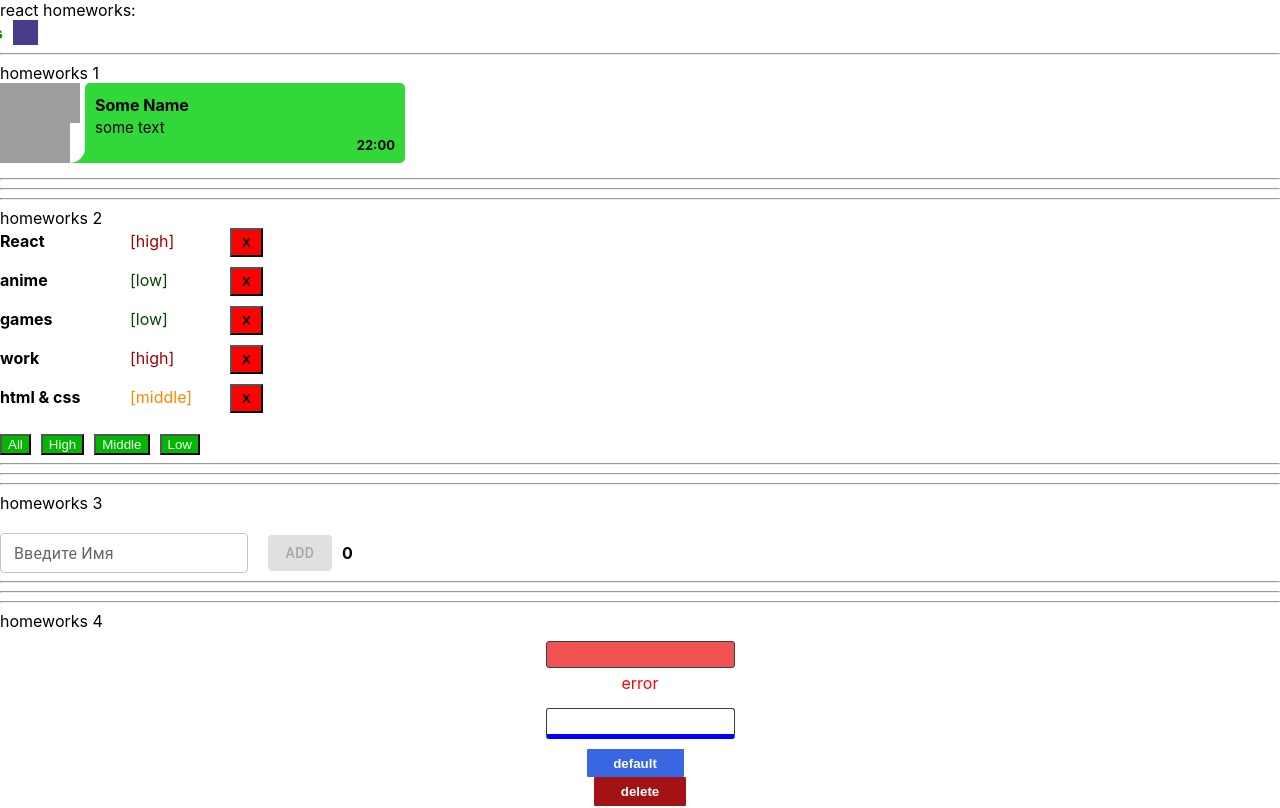
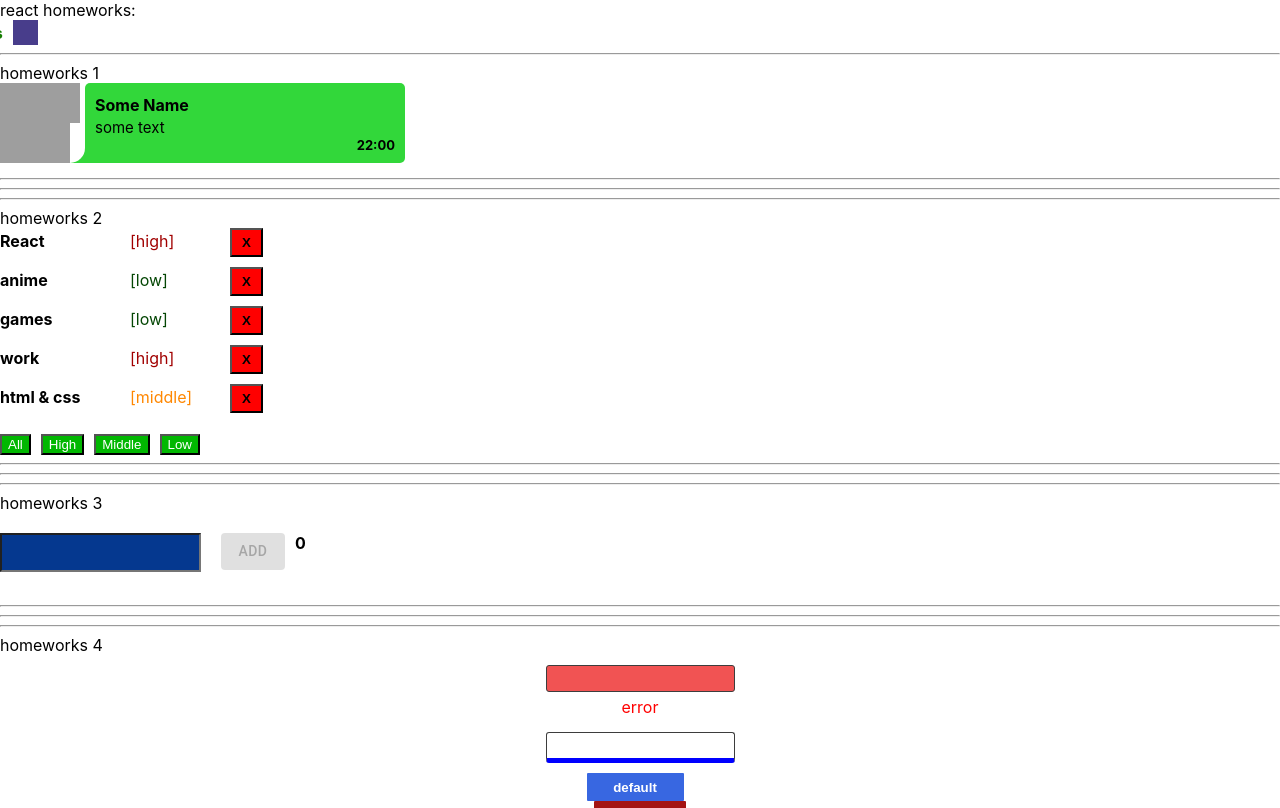
Before and after one commit to DaniyelGit/homeWorks_by_Ignat, a React (Create React App) app: page /#/pre-junior in a window 1280 px wide. Shown: the top 808 px of the page. Built offline with nearby package versions, Linux system fonts and the light colour scheme; grey boxes are pictures that could not be loaded.

Commit message:
refactor HW3

```diff
--- a/src/p2-homeworks/h3/Greeting.module.css
+++ b/src/p2-homeworks/h3/Greeting.module.css
@@ -1,12 +1,27 @@
 .wrapper {
     display: flex;
-    align-items: center;
+    align-items: flex-start;
     margin-top: 20px;
 }
 
 
+.input {
+    padding: 10px;
+    background: #05388f;
+    color: aquamarine;
+}
+
+.inputError {
+    padding: 10px;
+    background: #05388f;
+    color: aquamarine;
+    border: 2px solid red;
+    outline: none;
+}
+
 .error {
-    border: 1px solid red;
+    color: red;
+    height: 25px;
 }
 
 .count {
--- a/src/p2-homeworks/h3/Greeting.tsx
+++ b/src/p2-homeworks/h3/Greeting.tsx
@@ -7,7 +7,7 @@ type GreetingPropsType = {
     setNameCallback: (e: ChangeEvent<HTMLInputElement>) => void
     addUser: () => void
     onEnter: (e: KeyboardEvent<HTMLInputElement>) => void
-    error: boolean
+    error: string
     totalUsers: number
 }
 
@@ -15,20 +15,20 @@ type GreetingPropsType = {
 const Greeting: React.FC<GreetingPropsType> = (
     {name, setNameCallback, addUser, error, totalUsers, onEnter} // деструктуризация пропсов
 ) => {
-    // const inputClass = error ? s.error : '';
-
-    const textError = error ? 'Вы не ввели Имя': 'Введите Имя';
+    const inputClass = error ? s.inputError : s.input;
 
     return (
         <div className={s.wrapper}>
-            <TextField value={name}
-                       error={error}
+            <div>
+                <input type="text"
+                       value={name}
                        onChange={setNameCallback}
                        onKeyPress={onEnter}
-                       label={textError}
-                       variant={'outlined'}
-                       size={'small'}
-            />
+                       onBlur={setNameCallback}
+                       className={inputClass}
+                />
+                <div className={s.error}>{error}</div>
+            </div>
             <Button
                 style={{marginLeft: '20px'}}
                 onClick={addUser}
--- a/src/p2-homeworks/h3/GreetingContainer.tsx
+++ b/src/p2-homeworks/h3/GreetingContainer.tsx
@@ -14,22 +14,23 @@ type GreetingContainerPropsType = {
 // уровень локальной логики
 const GreetingContainer: React.FC<GreetingContainerPropsType> = ({users, addUserCallback}) => { // деструктуризация пропсов
     const [name, setName] = useState<string>('');
-    const [error, setError] = useState<boolean>(false);
+    const [error, setError] = useState<string>('');
 
     const setNameCallback = (e: ChangeEvent<HTMLInputElement>) => {
         const name = e.currentTarget.value.trim();
-        setName(name);
-        setError(false);
+        if (name) {
+            setName(name);
+            setError('');
+        }
+        else {
+            setName('');
+            setError('введите имя !!!')
+        }
     }
     const addUser = () => {
-        if (name) {
-            addUserCallback(name);
-            name && setName('');
-            alert(`Привет ${name}`)
-        }
-        else {
-            error && setError(true)
-        }
+        addUserCallback(name)
+        alert(`Hello ${name} !!!`)
+        setName('');
     }
 
     const onEnter = (e: KeyboardEvent<HTMLInputElement>) => {
--- a/src/p2-homeworks/h5-rrd-v6/pages/PreJunior.tsx
+++ b/src/p2-homeworks/h5-rrd-v6/pages/PreJunior.tsx
@@ -3,6 +3,11 @@ import HW1 from '../../h1/HW1'
 import HW2 from '../../h2/HW2'
 import HW3 from '../../h3/HW3'
 import HW4 from '../../h4/HW4'
+import HW6 from "../../h6/HW6";
+import HW7 from "../../h7/HW7";
+import HW8 from "../../h8/HW8";
+import HW9 from "../../h9/HW9";
+import HW10 from "../../h10/HW10";
 
 function PreJunior() {
     return (
@@ -11,8 +16,11 @@ function PreJunior() {
             <HW2/>
             <HW3/>
             <HW4/>
-            {/*<HW6/>*/}
-
+            <HW6/>
+            <HW7/>
+            <HW8/>
+            <HW9/>
+            <HW10/>
         </div>
     )
 }
```
